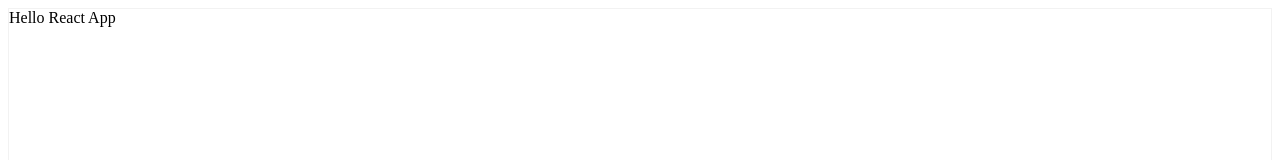
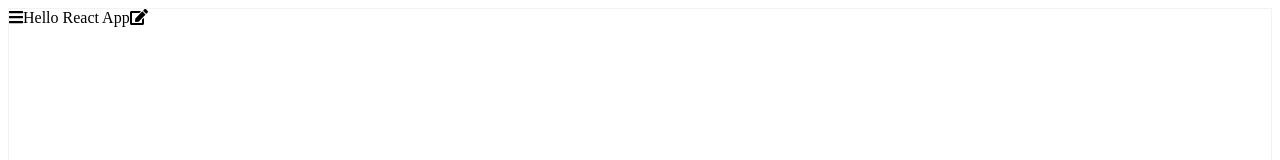
Before and after one commit to dubeyAditya/react_search, a React app: page / in a window 1280 px wide. Shown: the top 160 px of the page. Built offline with nearby package versions, Linux system fonts and the light colour scheme.

Commit message:
added react-font awesome

```diff
--- a/package.json
+++ b/package.json
@@ -1,7 +1,7 @@
 {
   "name": "react-search",
   "version": "1.0.0",
-  "description": "This is a assignment project",
+  "description": "This is an assignment project",
   "main": "index.js",
   "scripts": {
     "start": "webpack-dev-server --open",
@@ -22,7 +22,9 @@
   },
   "homepage": "https://github.com/dubeyAditya/react_search#readme",
   "dependencies": {
-    "@fortawesome/fontawesome-free": "^5.12.1",
+    "@fortawesome/fontawesome-svg-core": "^1.2.28",
+    "@fortawesome/free-solid-svg-icons": "^5.13.0",
+    "@fortawesome/react-fontawesome": "^0.1.9",
     "react": "^16.13.1",
     "react-dom": "^16.13.1",
     "styled-components": "^5.0.1"
--- a/src/App.jsx
+++ b/src/App.jsx
@@ -1,9 +1,16 @@
 import React from "react";
-import Style, { AppWrpper } from './styled';
+import { FontAwesomeIcon } from '@fortawesome/react-fontawesome';
+import { faEdit,faBars } from '@fortawesome/free-solid-svg-icons'
+import Style, { AppWrpper, Header } from './styled';
 const App = () => {
     return (
         <AppWrpper>
-            <div> Hello React App </div>
+
+            <Header >
+            <div><FontAwesomeIcon icon={faBars} /> </div>
+            <div>  Hello React App</div>
+            <div> <FontAwesomeIcon icon={faEdit} /> </div>
+            </Header>
             <Style/>
         </AppWrpper>)
 }
--- a/src/styled.js
+++ b/src/styled.js
@@ -11,4 +11,9 @@ const Style = createGlobalStyle`
    height: 97vh;
 }
 `
+export const Header = styled.header`
+display:flex;
+justify-content: space-between;
+`
+
 export default Style;
```
Also changed, not shown: 1 other file (tests, documents, lock files or other folders).
